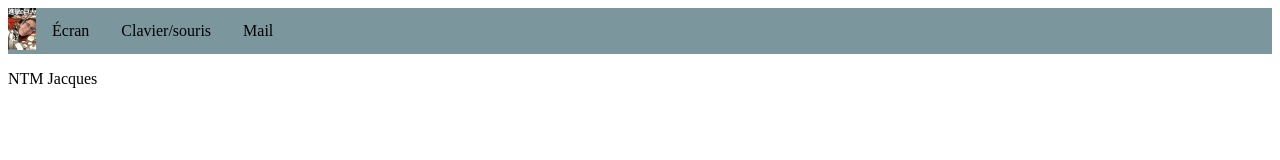
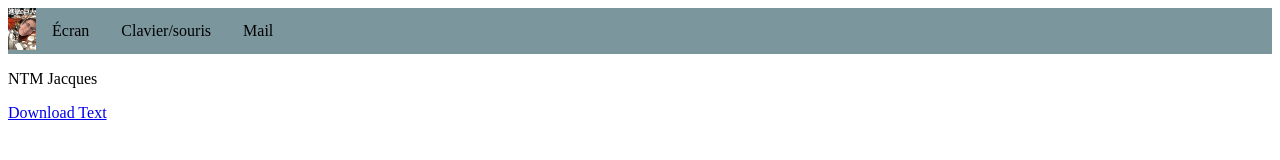
Before and after one commit to Confloose-Epita/Confloose-Epita.github.io, a plain HTML site: page index.html in a window 1280 px wide. Drawn offline with Linux system fonts and the light colour scheme.

Commit message:
test du download

```diff
--- a/index.html
+++ b/index.html
@@ -18,6 +18,8 @@
 </ul>
 <div>
     <p>NTM Jacques</p>
+	<a href="oui oui baguette.wav" download="oui oui baguette.wav">Download Text</a>
+
 </div>
 </body>
 </html>
```
Also changed, not shown: 2 other files.
